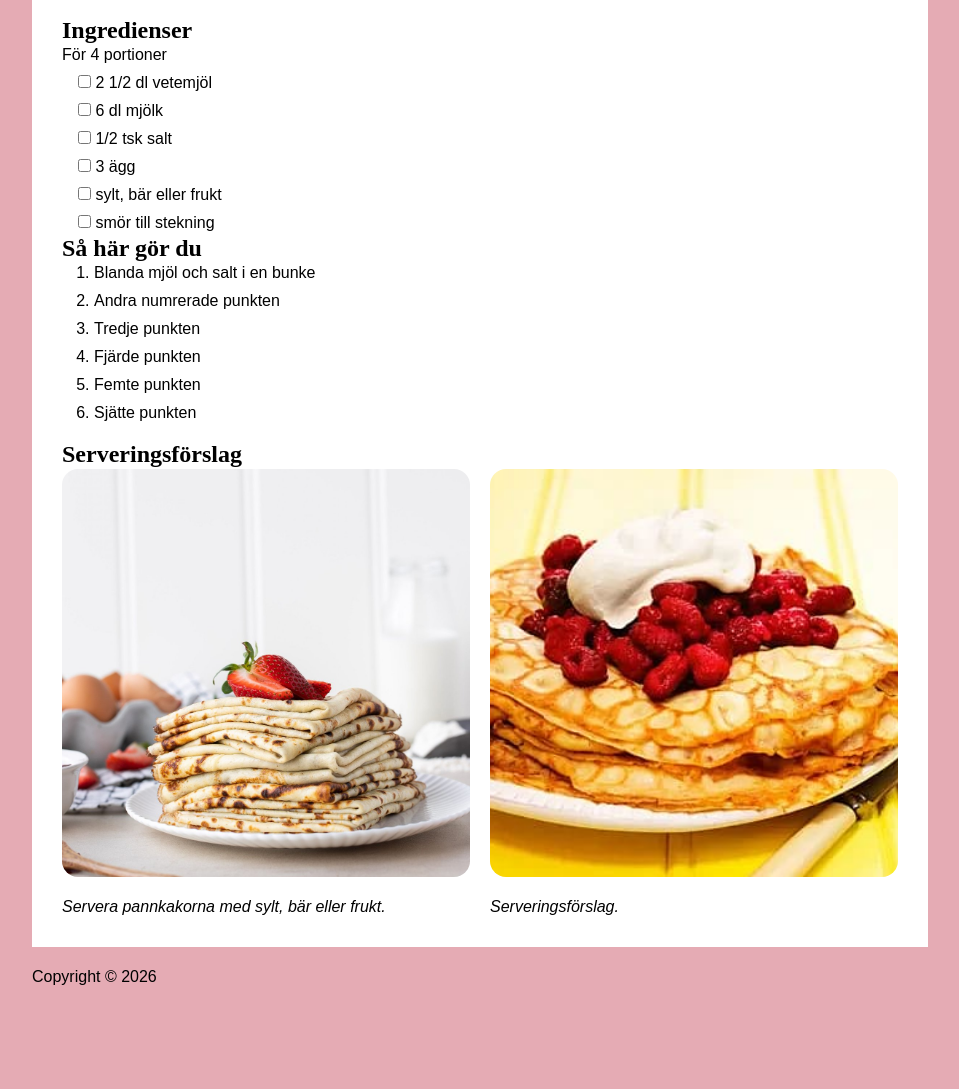
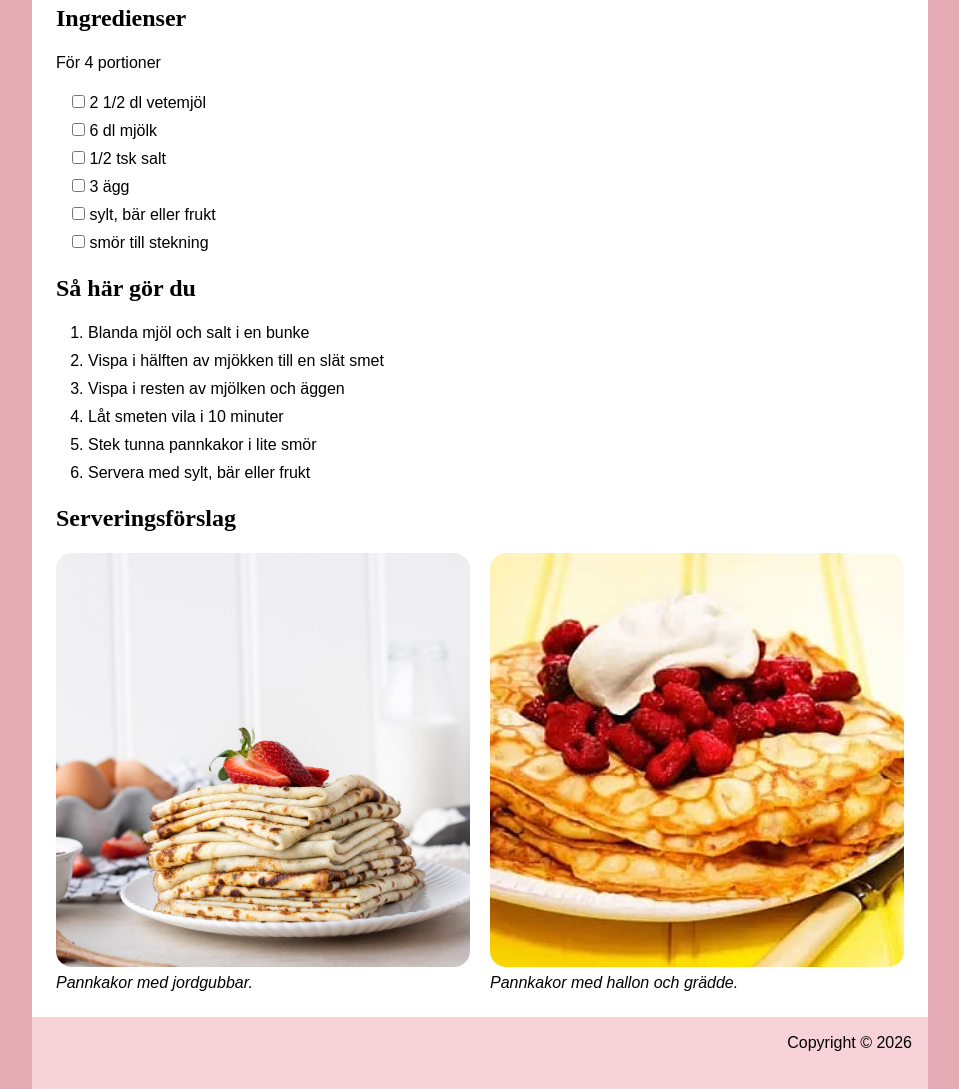
Before and after one commit to yilarc/pannkakor, a plain HTML site: page Pannkakor.html in a window 1280 px wide. Shown: the part 659-1748 px from the top of the page, without its empty margins (160-1119 px from the left). Before the commit the page ends 1646 px from the top, so only its background shows below. Drawn offline with Linux system fonts and the light colour scheme.

```diff
--- a/Pannkakor.html
+++ b/Pannkakor.html
@@ -7,7 +7,7 @@
   <link rel="stylesheet" href="Style.css">
 </head>
 
-<body>
+<body class="recept">
   <a href="#main-content" class="skip-link">
       Hoppa till huvudinnehåll</a>
 
@@ -31,36 +31,41 @@
     <section id="ingredients">
       <h2>Ingredienser</h2>
       <p>För 4 portioner</p>
-      <div class="checkbox-list">
-        <div><label><input type="checkbox"> 2 1/2 dl vetemjöl </label></div>
-        <div><label><input type="checkbox"> 6 dl mjölk</label></div>
-        <div><label><input type="checkbox"> 1/2 tsk salt</label></div>
-        <div><label><input type="checkbox"> 3 ägg</label></div>
-        <div><label><input type="checkbox"> sylt, bär eller frukt</label></div>
-        <div><label><input type="checkbox"> smör till stekning</label></div>
-      </div>
+      <ul class="checkbox-list">
+        <li><label><input type="checkbox"/><span> 2 1/2 dl vetemjöl</span></label></li>
+        <li><label><input type="checkbox"/><span> 6 dl mjölk</span></label></li>
+        <li><label><input type="checkbox"/><span> 1/2 tsk salt</span></label></li>
+        <li><label><input type="checkbox"/><span> 3 ägg</span></label></li>
+        <li><label><input type="checkbox"/><span> sylt, bär eller frukt</span></label></li>
+        <li><label><input type="checkbox"/><span> smör till stekning</span></label></li>
+      </ul>
     </section>
 
     <section id="instructions">
       <h2>Så här gör du</h2>
       <ol>
         <li>Blanda mjöl och salt i en bunke</li>
-        <li>Andra numrerade punkten</li>
-        <li>Tredje punkten</li>
-        <li>Fjärde punkten</li>
-        <li>Femte punkten</li>
-        <li>Sjätte punkten</li>
+        <li>Vispa i hälften av mjökken till en slät smet</li>
+        <li>Vispa i resten av mjölken och äggen</li>
+        <li>Låt smeten vila i 10 minuter</li>
+        <li>Stek tunna pannkakor i lite smör</li>
+        <li>Servera med sylt, bär eller frukt</li>
       </ol>
     </section>
 
-    <section id="servering suggestions">
-      <h3>Serveringsförslag</h3>
-      <figure class="image-width bottom-images">
-        <img src="images/pancakes-left.jpg" alt="Pannkakor med jordgubbar">
-        <img src="images/pancakes-right.jpg" alt="Pannkakor med hallon och grädde">
-        <figcaption>Servera pannkakorna med sylt, bär eller frukt.</figcaption>
-        <figcaption>Serveringsförslag.</figcaption>
-      </figure>
+    <section id="suggestions">
+      <h2>Serveringsförslag</h2>
+      <div class="bottom-images">
+        <figure>
+          <img src="images/pancakes-left.jpg" alt="Pannkakor med jordgubbar">
+          <figcaption>Pannkakor med jordgubbar.</figcaption>
+        </figure>
+
+        <figure>
+          <img src="images/pancakes-right.jpg" alt="Pannkakor med hallon och grädde">
+          <figcaption>Pannkakor med hallon och grädde.</figcaption>
+        </figure>
+      </div>
     </section>
   </main>
 
--- a/Style.css
+++ b/Style.css
@@ -13,11 +13,10 @@
 
 /* ==========================
     Import font from Google Fonts
+    hur??
 ========================== */
 
-.font {
-  font-family: "Playfair Display", serif;
-}
+
 
 /* ==========================
     Skip link
@@ -65,10 +64,10 @@
     --font-size-medium: 1.5rem;
     --font-size-large: 2.5rem;
 
-    /* padding
-    --padding-small: 1rem;
-    --padding-medium: 1.5rem;
-    --padding-large: 2rem;*/
+    /* spacing */
+    --spacing-small: 1rem;
+    --spacing-medium: 1.25rem;
+    --spacing-large: 1.5rem;
 }
 
 /* ==========================
@@ -77,13 +76,11 @@
 
 .navigation {
   display: flex;
-  justify-content: flex-end;
-  gap: 1rem;
-  padding: 1rem;
+  gap: var(--spacing-small);
+  padding: var(--spacing-small);
 }
 
 .navigation a {
-  text-decoration: none;
   color: var(--color-black);
   font-size: var(--font-size-small);
   font-weight: bold;
@@ -97,12 +94,6 @@
 Font and size for the entire website
 ==========================*/
 
-body {
-  font-family: var(--font-body);
-  font-size: var(--font-size-small);
-  line-height: 1.25;
-}
-
 h1, h2, h3, h4 {
   font-family: var(--font-title);
 }
@@ -110,7 +101,7 @@ h1, h2, h3, h4 {
 /* Individual heading sizes */
 h1 {
   font-size: var(--font-size-large);
-  margin: 1.5rem 0 1.25rem;
+  margin-block: var(--spacing-medium);
   color: var(--color-title);
 }
 
@@ -122,23 +113,26 @@ h3 {
   font-size: var(--font-size-medium);
 }
 
+body {
+  font-family: var(--font-body);
+  font-size: var(--font-size-small);
+  line-height: 1.25;
+}
 
 /* ==========================
     Background color and margin
 ==========================*/
 
 body {
-  margin: 0;
   background-color: var(--color-background);
 }
 
 .page {
-  box-sizing: border-box;
   width: 70%;
-  margin: 0 auto 1.25rem;
-  padding: 1.875rem;
+  margin-inline: auto;
+  padding: 1.5rem;
   background-color: var(--color-white);
-  text-align: left;
+  text-align: start;
 }
 
 /* ==========================
@@ -148,19 +142,20 @@ body {
 .header {
   position: relative;
   width: 70%;
-  margin: 0 auto;
-  height: auto;
+  margin-inline: auto;
   overflow: hidden;
   background-color: var(--color-header);
-  text-align: right;
+  text-align: end;
 }
 
 .footer {
   position: relative;
   width: 70%;
-  margin: 0 auto;
-  height: auto;
+  margin-inline: auto;
   overflow: hidden;
+  background-color: var(--color-header);
+  text-align: end;
+  padding: var(--spacing-small);
 }
 
 /* ==========================
@@ -171,10 +166,10 @@ body {
 .intro-paragraph {
   box-sizing: border-box;
   max-width: 100%;
-  margin: 1.5rem 0;
-  padding: 1rem 1.25rem;
+  margin-block: var(--spacing-medium);
+  padding: var(--spacing-small) var(--spacing-medium);
   background-color: var(--color-box);
-  text-align: left;
+  text-align: start;
 }
 
 /* Listor och rubriker */
@@ -182,47 +177,46 @@ body {
 .recept p,
 .recept .checkbox-list,
 .recept ol {
-  margin: 0 0 1.25rem;
+  margin-block-end: var(--spacing-medium);
 }
 
-/* ul används inte längre, ersatt med checkbox-list
-ul {
+.checkbox-list {
   display: inline-block;
-  padding-left: 1em;
-  text-align: left;
-  margin-top: 0.5rem;
+  padding-inline-start: 1em;
+  list-style-type: none;
 }
-*/
+
 
 ol {
   display: inline-block;
-  padding-left: 2em;
-  text-align: left;
-  margin: 0 0 0.5rem;
+  padding-inline-start: 2em;
+  text-align: start;
 }
 
-.checkbox-list div {
-  margin-top: 0.5rem;
-  padding-left: 1em;
+
+.checkbox-list input:checked + span {
+  text-decoration: line-through;
+  color: gray;
 }
 
+
 li + li {
-  margin-top: 0.5rem;
-  margin-bottom: 0.5rem;
+  margin-block-start: 0.5rem;
 }
 
 
 /* Bilder */
 .image-width {
   width: 100%;
-  margin: 0 auto;
+  margin-inline: auto;
 }
 
 .top-image {
   display: block;
-  width: calc(100% + 3.75rem);
+  width: calc(100% + 3rem);
   aspect-ratio: 2 / 1;
-  margin: -1.875rem -1.875rem 0;
+  margin-block-start: -1.5rem;
+  margin-inline: -1.5rem;
 }
 
 .top-image img {
@@ -235,7 +229,7 @@ li + li {
 .bottom-images {
   display: grid;
   grid-template-columns: 1fr 1fr;
-  gap: 1.25rem;
+  gap: var(--spacing-medium);
 }
 
 .bottom-images img {
@@ -248,9 +242,9 @@ li + li {
 }
 
 figcaption {
-  text-align: left;
+  text-align: start;
   font-style: italic;
-  margin-top: 0.2 rem;
+  margin-block-start: 0.4rem;
 }
 
 
@@ -276,8 +270,8 @@ figcaption {
 .main-page-title {
     position: absolute;
     object-fit: cover;
-    text-align: left;
-    margin: 1rem 1rem;
+    text-align: start;
+    margin: 1.5rem 1.5rem;
 }
 
 
```
